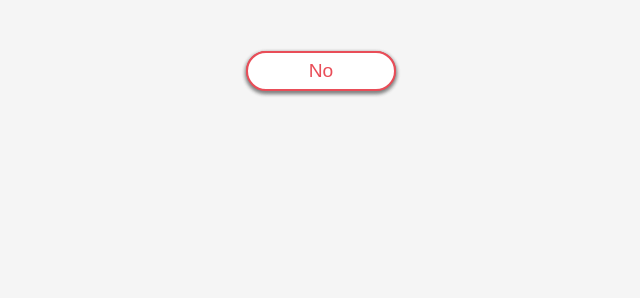
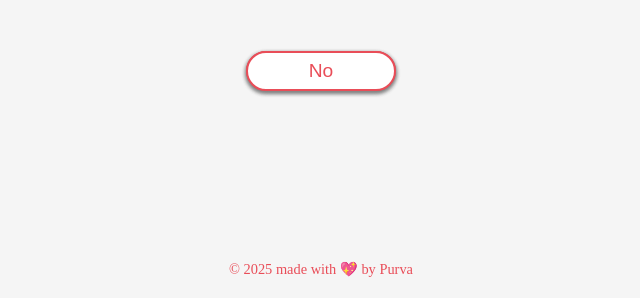
Before and after one commit to Purvapatel4725/Send-This-To-Your-Crush, a plain HTML site: page index.html in a window 1280 px wide. Shown: the part 502-800 px from the top of the page, without its empty margins (319-959 px from the left). Drawn offline with Linux system fonts and the light colour scheme.

Commit message:
Added footer

```diff
--- a/index.html
+++ b/index.html
@@ -15,6 +15,7 @@
             <button class="no-btn">No</button>
         </div>
     </div>
+    <footer class="footer">&copy; 2025 made with 💖 by Purva</footer>
     <script src="script.js"></script>
 </body>
 </html>
--- a/style.css
+++ b/style.css
@@ -64,3 +64,13 @@ button.no-btn {
     position: fixed;
     z-index: 1000;
 }
+
+.footer {
+    position: fixed;
+    bottom: 20px;
+    left: 0;
+    right: 0;
+    text-align: center;
+    color: #e94d58;
+    font-size: 0.9em;
+}
```
